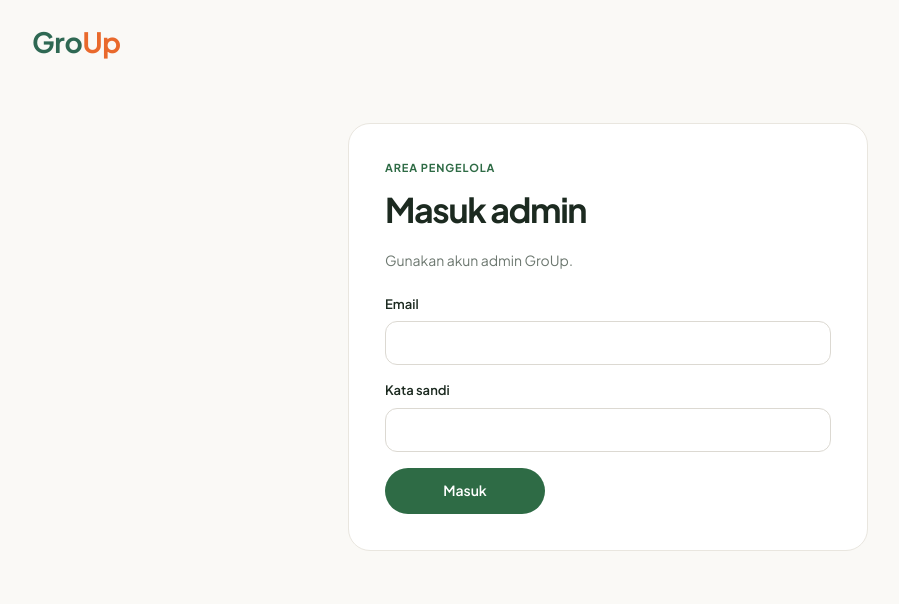
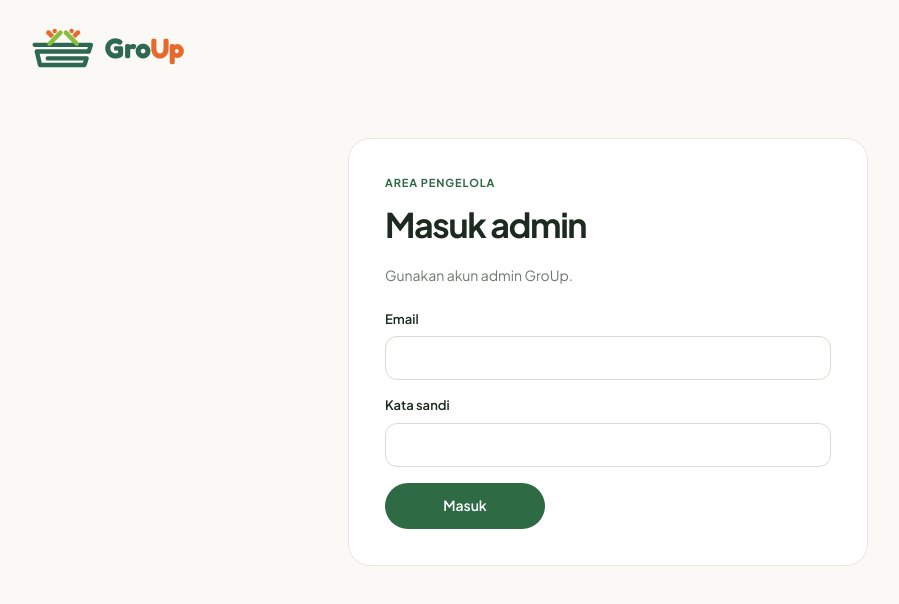
Before and after one commit to ghinayantes/GroUp, a Next.js app: page /admin/login in a window 1280 px wide. Shown: the top 604 px of the page, without its empty margins (32-931 px from the left). Built offline with nearby package versions, Linux system fonts and the light colour scheme.

Commit message:
feat(brand): add GroUp basket logo, favicon, and Fredoka wordmark

```diff
--- a/app/layout.tsx
+++ b/app/layout.tsx
@@ -1,5 +1,8 @@
 import type { Metadata } from "next";
+import { Fredoka } from "next/font/google";
 import "./globals.css";
+
+const brandFont = Fredoka({ subsets: ["latin"], variable: "--font-brand" });
 
 export const metadata: Metadata = {
   title: "GroUp — Patungan bahan baku UMKM",
@@ -9,7 +12,7 @@ export const metadata: Metadata = {
 
 export default function RootLayout({ children }: Readonly<{ children: React.ReactNode }>) {
   return (
-    <html lang="id">
+    <html lang="id" className={brandFont.variable}>
       <body>{children}</body>
     </html>
   );
--- a/components/site/Brand.tsx
+++ b/components/site/Brand.tsx
@@ -1,7 +1,24 @@
 import Link from "next/link";
+
+export function BrandLogo({ className = "brand-logo" }: { className?: string }) {
+  return <svg className={className} viewBox="8 2 162 104" aria-hidden="true">
+    <g fill="none" strokeWidth="11.5" strokeLinejoin="round">
+      <path stroke="#2e6853" strokeLinecap="round" d="M15 45.8H161L155.5 63H20.5L29 98H144.5L150 81H49" />
+      <path stroke="#e9692c" d="M50.5 13.5 61.3 24.3M127.5 13.5 116.7 24.3" />
+      <path stroke="#87be3c" strokeLinecap="round" d="M53.5 43 82 14M124.5 43 96 14" />
+    </g>
+    <g fill="#e9692c">
+      <circle cx="50.5" cy="13.5" r="5.75" />
+      <circle cx="127.5" cy="13.5" r="5.75" />
+      <circle cx="67" cy="10" r="5.8" />
+      <circle cx="111" cy="10" r="5.8" />
+    </g>
+  </svg>;
+}
 
 export function Brand({ className = "brand" }: { className?: string }) {
   return <Link className={className} href="/" aria-label="GroUp — beranda">
+    <BrandLogo />
     <span>Gro<span className="brand-accent">Up</span></span>
   </Link>;
 }
```
Also changed, not shown: app/icon.svg (added).
